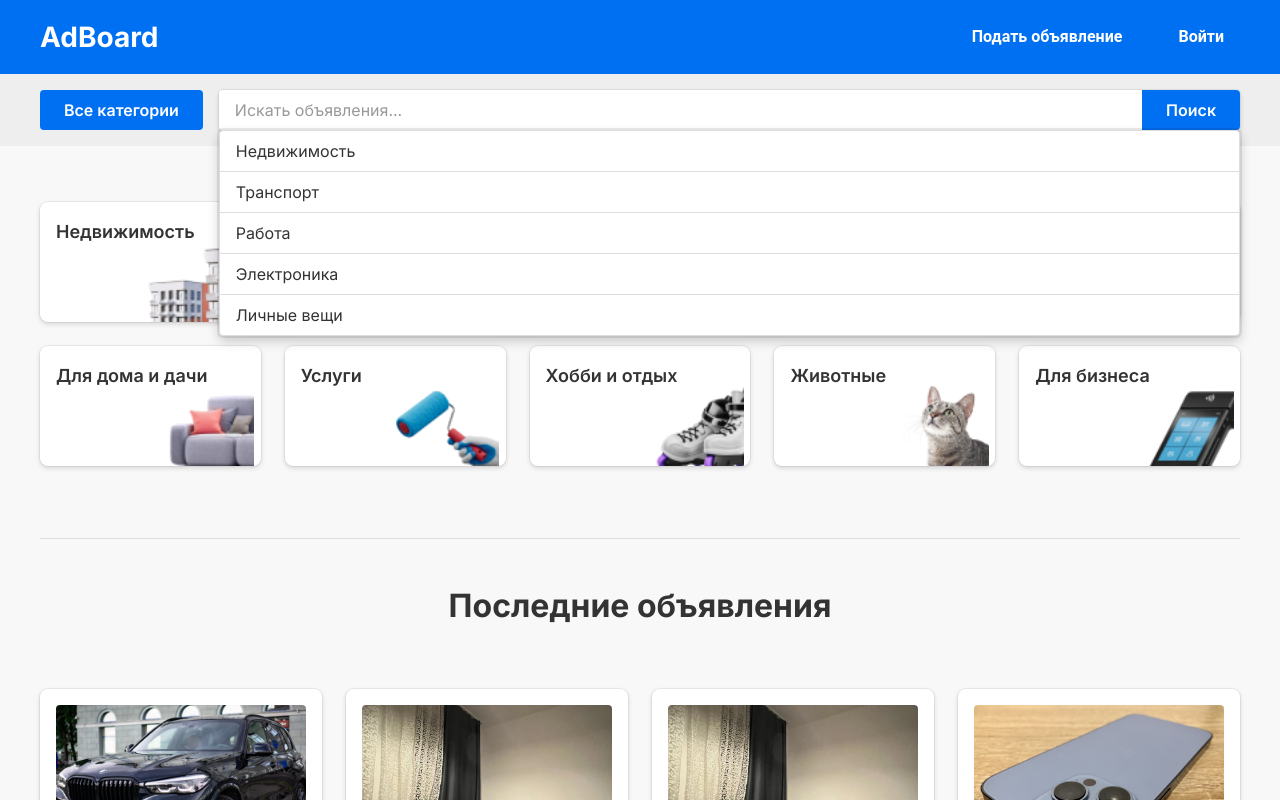
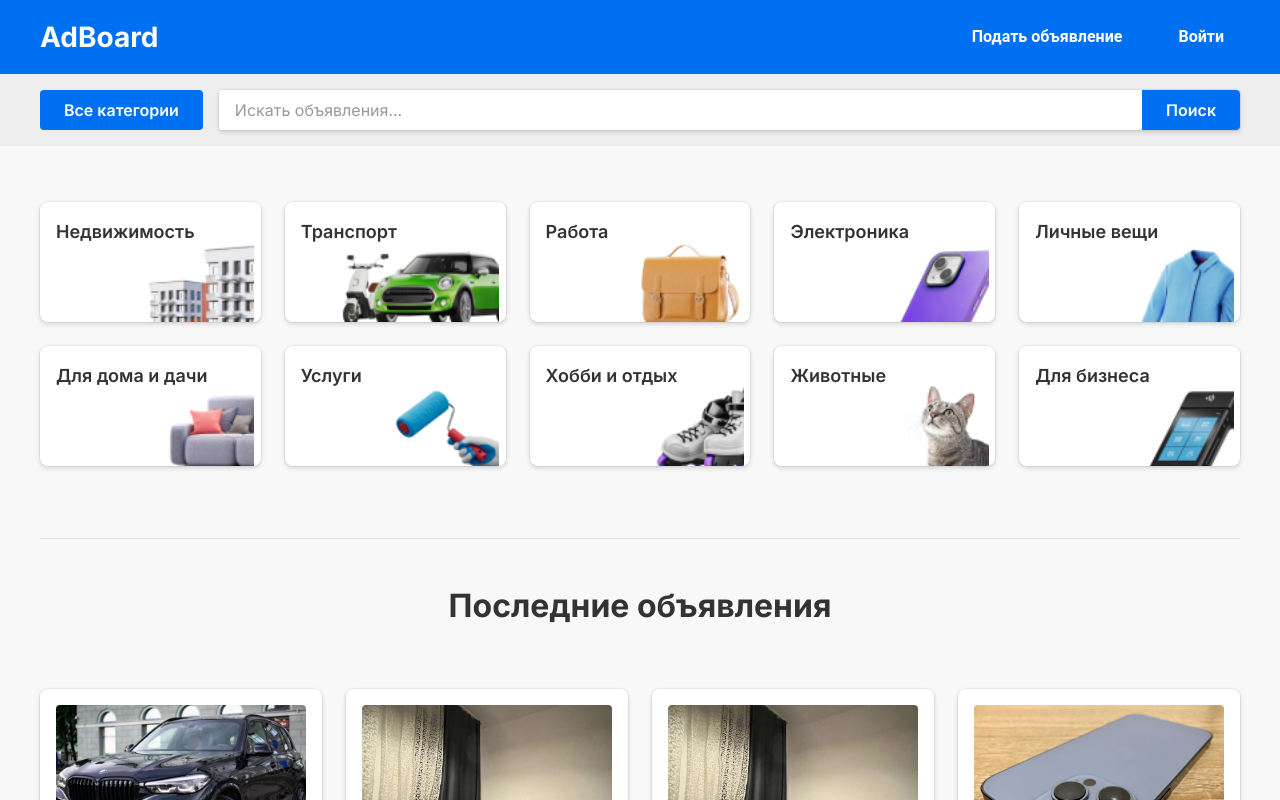
Before and after one commit to UsachevDev/adboard-project, a Next.js app in the folder AdBoard.Web/: page / in a window 1280 px wide. Shown: the top 800 px of the page. Built offline with nearby package versions, Linux system fonts and the light colour scheme.

Commit message:
fix(Search): Update the behavior of search suggestions

```diff
--- a/AdBoard.Web/src/components/ui/Search/Search.tsx
+++ b/AdBoard.Web/src/components/ui/Search/Search.tsx
@@ -1,7 +1,7 @@
 'use client';
 
-import React, { useState, FormEvent, useEffect, useRef } from 'react';
-import { useRouter, usePathname } from 'next/navigation';
+import React, { useState, FormEvent, useEffect, useRef, useCallback } from 'react';
+import { useRouter, usePathname, useSearchParams } from 'next/navigation';
 import styles from './Search.module.scss';
 import { mockCategories, mockSubcategories } from '@/lib/mockData';
 import { Category, Subcategory } from '@/types';
@@ -49,21 +49,20 @@ const Search: React.FC = () => {
     const [showSuggestions, setShowSuggestions] = useState<boolean>(false);
     const [isCategoriesPanelOpen, setIsCategoriesPanelOpen] = useState<boolean>(false);
     const [activeCategoryId, setActiveCategoryId] = useState<string | null>(null);
+    const [justNavigated, setJustNavigated] = useState<boolean>(false); // <-- НОВОЕ СОСТОЯНИЕ
 
     const searchWrapperRef = useRef<HTMLDivElement>(null);
     const searchInputRef = useRef<HTMLInputElement>(null);
     const router = useRouter();
     const pathname = usePathname();
+    const searchParams = useSearchParams();
 
+    // Этот useEffect отвечает за инициализацию поля поиска при изменении URL.
+    // Он также гарантирует, что все модалки/панели закрыты при изменении URL.
     useEffect(() => {
-    if (!pathname.startsWith('/search')) {
-      setQuery('');
-      setSuggestions([]);
-      setShowSuggestions(false);
-    } else {
-      const currentQuery = new URLSearchParams(window.location.search).get('q') || '';
-      const currentCategoryId = new URLSearchParams(window.location.search).get('categoryId') || '';
-      const currentSubcategoryId = new URLSearchParams(window.location.search).get('subcategoryId') || '';
+        const currentQuery = searchParams.get('q') || '';
+        const currentCategoryId = searchParams.get('categoryId');
+        const currentSubcategoryId = searchParams.get('subcategoryId');
 
         if (currentCategoryId) {
             const category = mockCategories.find(c => c.id === currentCategoryId);
@@ -74,47 +73,56 @@ const Search: React.FC = () => {
         } else {
             setQuery(currentQuery);
         }
+        setIsCategoriesPanelOpen(false);
+        setShowSuggestions(false);
+        setJustNavigated(false);
+    }, [pathname, searchParams]);
+
+    // Этот useEffect управляет отображением подсказок при *вводе* пользователя.
+    useEffect(() => {
+        if (justNavigated) {
+            setJustNavigated(false);
+            setSuggestions([]);
+            setShowSuggestions(false);
+            return;
         }
-    setIsCategoriesPanelOpen(false);
-  }, [pathname]);
 
-  useEffect(() => {
         const handler = setTimeout(() => {
-      if (query.trim().length > 1) {
+            const trimmedQuery = query.trim();
+
+            if (searchInputRef.current !== document.activeElement && !showSuggestions) {
+                 setSuggestions([]);
+                 setShowSuggestions(false);
+                 return;
+            }
+
+            if (trimmedQuery.length > 1) {
                 const filtered = ALL_SEARCH_SUGGESTIONS.filter(suggestion =>
-          suggestion.value.toLowerCase().includes(query.toLowerCase())
+                    suggestion.value.toLowerCase().includes(trimmedQuery.toLowerCase())
                 ).slice(0, 7);
                 setSuggestions(filtered);
                 setShowSuggestions(true);
-      } else if (query.trim().length === 0) {
+            } else if (trimmedQuery.length === 0 && document.activeElement === searchInputRef.current) {
                 setSuggestions(ALL_SEARCH_SUGGESTIONS.slice(0, 5));
                 setShowSuggestions(true);
             } else {
                 setSuggestions([]);
                 setShowSuggestions(false);
             }
+            setIsCategoriesPanelOpen(false);
         }, 200);
 
         return () => {
             clearTimeout(handler);
         };
-  }, [query]);
+    }, [query, showSuggestions, justNavigated]);
 
+    // Обработка кликов вне компонента
     useEffect(() => {
         const handleClickOutside = (event: MouseEvent) => {
             if (searchWrapperRef.current && !searchWrapperRef.current.contains(event.target as Node)) {
                 setShowSuggestions(false);
-      }
-
-      if (isCategoriesPanelOpen) {
-        const panelElement = document.querySelector(`.${styles.categoriesPanel}`);
-        const buttonElement = document.querySelector(`.${styles.browseCategoriesButton}`);
-
-        if (panelElement && !panelElement.contains(event.target as Node) &&
-          buttonElement && !buttonElement.contains(event.target as Node)) {
                 setIsCategoriesPanelOpen(false);
-          document.body.style.overflow = '';
-        }
             }
         };
 
@@ -122,8 +130,9 @@ const Search: React.FC = () => {
         return () => {
             document.removeEventListener('mousedown', handleClickOutside);
         };
-  }, [isCategoriesPanelOpen]);
+    }, []);
 
+    // Управление прокруткой body
     useEffect(() => {
         if (isCategoriesPanelOpen) {
             document.body.style.overflow = 'hidden';
@@ -136,67 +145,71 @@ const Search: React.FC = () => {
     }, [isCategoriesPanelOpen]);
 
 
-  const handleSubmit = (event: FormEvent) => {
+    const handleSubmit = useCallback((event: FormEvent) => {
         event.preventDefault();
         if (query.trim()) {
+            setJustNavigated(true);
             router.push(`/search?q=${encodeURIComponent(query.trim())}`);
             setShowSuggestions(false);
             setIsCategoriesPanelOpen(false);
         }
-  };
+    }, [query, router]);
 
-  const handleSuggestionClick = (suggestion: SearchSuggestion) => {
+    const handleSuggestionClick = useCallback((suggestion: SearchSuggestion) => {
         setQuery(suggestion.value);
         let url = `/search?q=${encodeURIComponent(suggestion.value.trim())}`;
         if (suggestion.type === 'category' && suggestion.id) {
-      url = `/search?categoryId=${encodeURIComponent(suggestion.id)}&q=${encodeURIComponent(suggestion.value.trim())}`;
+            url = `/search?categoryId=${encodeURIComponent(suggestion.id)}`;
         } else if (suggestion.type === 'subcategory' && suggestion.id) {
-      url = `/search?subcategoryId=${encodeURIComponent(suggestion.id)}&q=${encodeURIComponent(suggestion.value.trim())}`;
+            url = `/search?subcategoryId=${encodeURIComponent(suggestion.id)}`;
         }
+        setJustNavigated(true);
         router.push(url);
         setShowSuggestions(false);
         setIsCategoriesPanelOpen(false);
-    if (searchInputRef.current) {
-      searchInputRef.current.focus();
-    }
-  };
+    }, [router]);
 
 
-  const handleInputFocus = () => {
-    if (query.trim().length > 1 && suggestions.length > 0) {
+    const handleInputFocus = useCallback(() => {
+        setIsCategoriesPanelOpen(false);
+        const trimmedQuery = query.trim();
+        if (trimmedQuery.length === 0) {
+            setSuggestions(ALL_SEARCH_SUGGESTIONS.slice(0, 5));
+        } else {
+            const filtered = ALL_SEARCH_SUGGESTIONS.filter(suggestion =>
+                suggestion.value.toLowerCase().includes(trimmedQuery.toLowerCase())
+            ).slice(0, 7);
+            setSuggestions(filtered);
+        }
         setShowSuggestions(true);
-    } else if (query.trim().length === 0 && ALL_SEARCH_SUGGESTIONS.length > 0) {
-      setSuggestions(ALL_SEARCH_SUGGESTIONS.slice(0, 5));
-      setShowSuggestions(true);
-    }
-    setIsCategoriesPanelOpen(false);
-  };
+    }, [query]);
 
-  const handleToggleCategoriesPanel = () => {
-    setIsCategoriesPanelOpen(prevState => !prevState);
+    const handleToggleCategoriesPanel = useCallback(() => {
+        setIsCategoriesPanelOpen(prevState => {
+            const newState = !prevState;
+            if (newState && mockCategories.length > 0) {
+                setActiveCategoryId(mockCategories[0].id);
                 setShowSuggestions(false);
-    if (!isCategoriesPanelOpen && mockCategories.length > 0) {
-      setActiveCategoryId(mockCategories[0].id);
             } else {
                 setActiveCategoryId(null);
             }
-  };
+            return newState;
+        });
+    }, []);
 
-  const handleCategoryOrSubcategorySelect = (item: Category | Subcategory, type: 'category' | 'subcategory') => {
+    const handleCategoryOrSubcategorySelect = useCallback((item: Category | Subcategory, type: 'category' | 'subcategory') => {
         setQuery(item.name);
         let url = `/search?q=${encodeURIComponent(item.name.trim())}`;
         if (type === 'category') {
-      url = `/search?categoryId=${encodeURIComponent(item.id)}&q=${encodeURIComponent(item.name.trim())}`;
+            url = `/search?categoryId=${encodeURIComponent(item.id)}`;
         } else if (type === 'subcategory') {
-      url = `/search?subcategoryId=${encodeURIComponent(item.id)}&q=${encodeURIComponent(item.name.trim())}`;
+            url = `/search?subcategoryId=${encodeURIComponent(item.id)}`;
         }
+        setJustNavigated(true);
         router.push(url);
         setIsCategoriesPanelOpen(false);
         setShowSuggestions(false);
-    if (searchInputRef.current) {
-      searchInputRef.current.focus();
-    }
-  };
+    }, [router]);
 
     const panelTopPosition = searchWrapperRef.current
         ? searchWrapperRef.current.offsetTop + searchWrapperRef.current.offsetHeight
```
Lines whose indentation alone changed are shown as unchanged.
